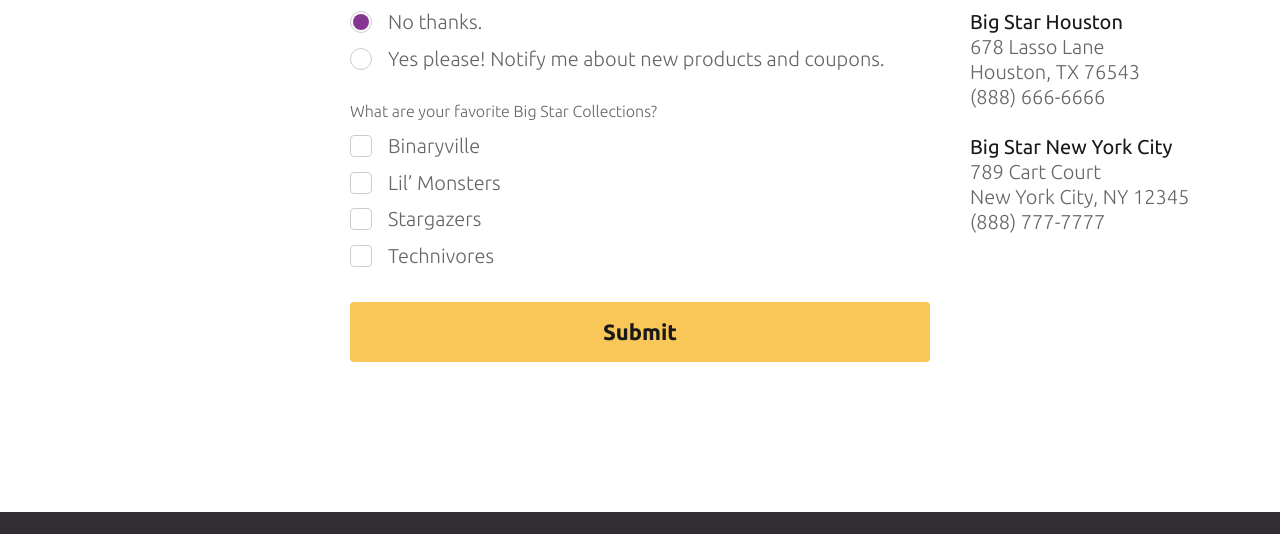
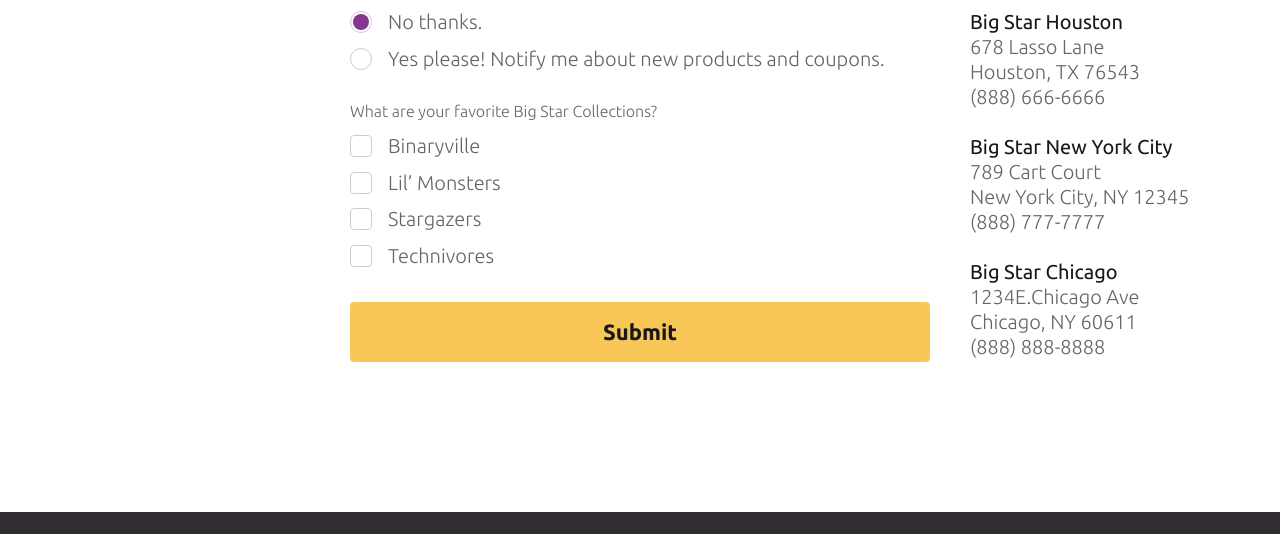
Before and after one commit to a-shebl/big_star, a plain HTML site: page Contact-Us.html in a window 1280 px wide. Shown: the part 985-1519 px from the top of the page. Drawn offline with Linux system fonts and the light colour scheme.

Commit message:
Adding chicago location

```diff
--- a/Contact-Us.html
+++ b/Contact-Us.html
@@ -327,6 +327,14 @@
                 </dd>
                 <dd><a href="tel:888-777-7777" aria-label="Phone number of Big Star New York City: 8 8 8. 7 7 7. 7 7 7 7."><span itemprop="telephone">(888) 777-7777</span></a></dd>
               </div>
+              <div itemscope itemtype="https://schema.org/LocalBusiness" itemref="hq">
+                <dt itemprop="name">Big Star Chicago</dt>
+                <dd itemprop="address" itemscope itemtype="https://schema.org/PostalAddress">
+                  <span itemprop="streetAddress"> 1234E.Chicago Ave</span><br>
+                  <span itemprop="addressLocality">Chicago</span>, <span itemprop="addressRegion">NY</span> <span itemprop="postalCode">60611</span>
+                </dd>
+                <dd><a href="tel:888-888-8888" aria-label="Phone number of Big Star New York City: 8 8 8. 8 8 8. 8 8 8 8."><span itemprop="telephone">(888) 888-8888</span></a></dd>
+              </div>
             </dl>
           </section>
         </section><!-- / #contact -->
```
